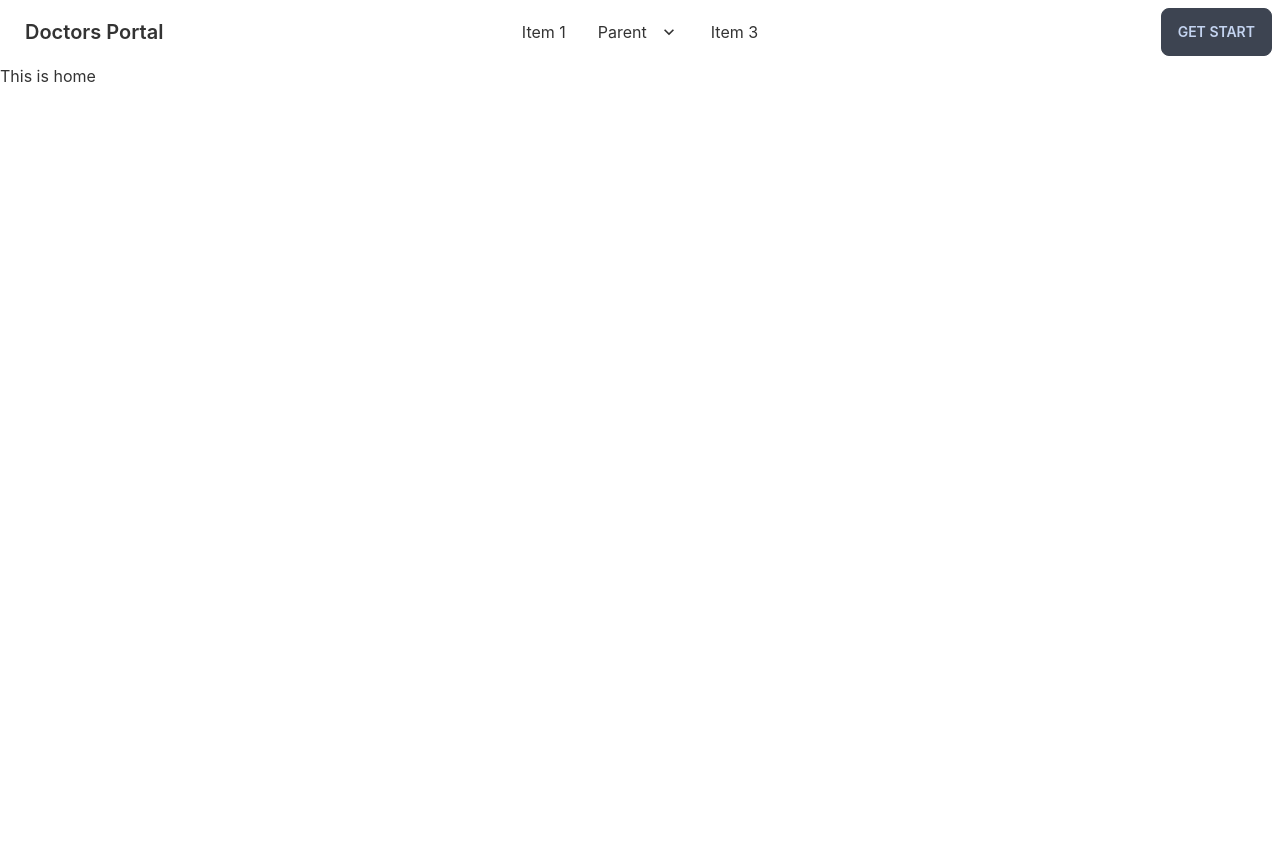
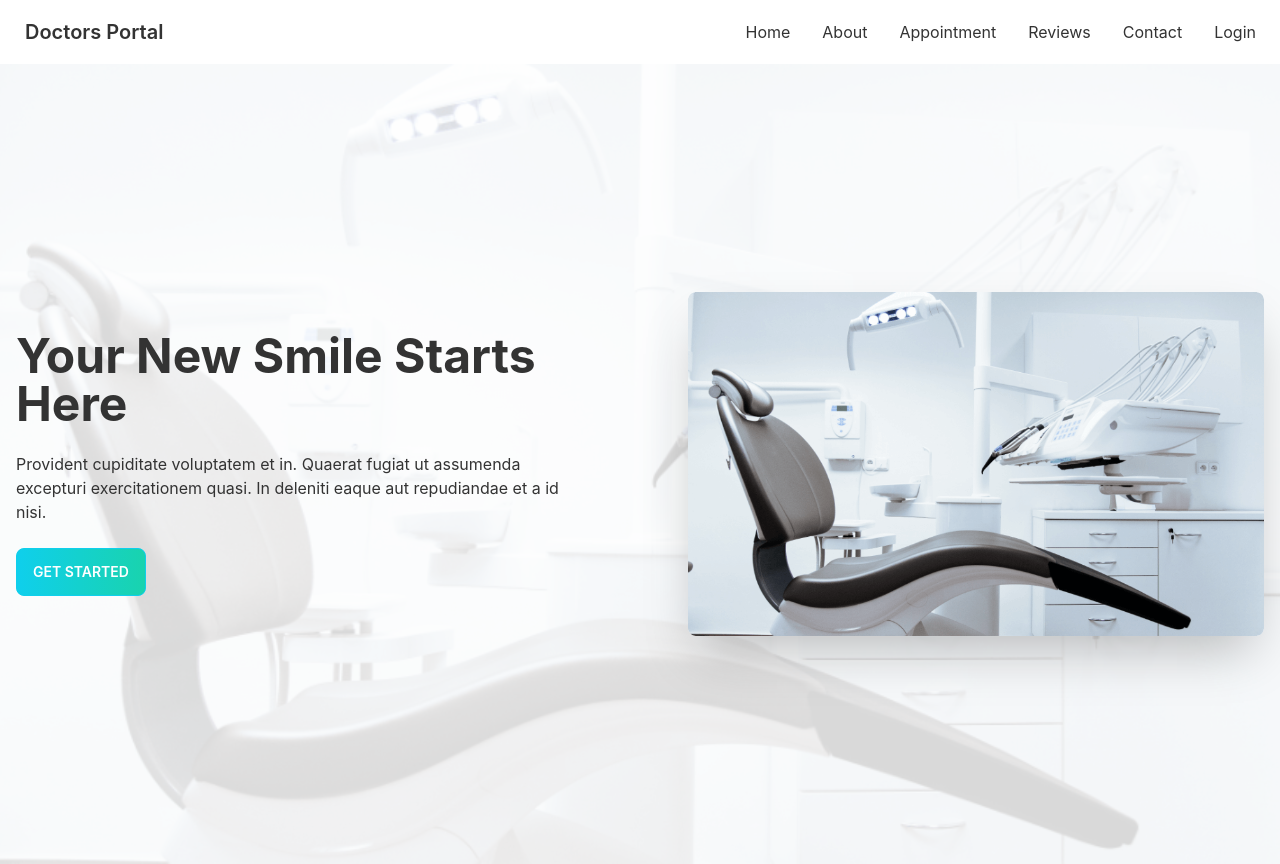
Before and after one commit to mohammad-al-amin-islam/doctors-portal-client-side, a React (Create React App) app: page / in a window 1280 px wide. Before the commit the page ends 800 px from the top, so only its background shows below. Built offline with nearby package versions, Linux system fonts and the light colour scheme.

Commit message:
banner added

```diff
--- a/src/App.js
+++ b/src/App.js
@@ -2,6 +2,7 @@
 import './App.css';
 import About from './Pages/About/About';
 import Home from './Pages/Home/Home';
+import Login from './Pages/Login/Login';
 import Navbar from './Pages/Shared/Navbar';
 
 function App() {
@@ -12,6 +13,7 @@
         <Route path='/' element={<Home></Home>}></Route>
         <Route path='/home' element={<Home></Home>}></Route>
         <Route path='/about' element={<About></About>}></Route>
+        <Route path='/login' element={<Login />}></Route>
       </Routes>
     </div>
   );
--- /dev/null
+++ b/src/Pages/Home/Banner.js
@@ -0,0 +1,19 @@
+import React from 'react';
+import chair from '../../assets/images/chair.png'
+// style={{ backgroundImage: `url(${chair})`, }}
+const Banner = () => {
+    return (
+        <div class="hero min-h-screen bg-white/[.85]" style={{ backgroundImage: `url(${chair})`, backgroundBlendMode: 'overlay' }} >
+            <div class="hero-content flex-col lg:flex-row-reverse">
+                < img src={chair} alt='chair' class="max-w-xl rounded-lg shadow-2xl" />
+                <div className='mr-20'>
+                    <h1 class="text-5xl font-bold">Your New Smile Starts Here</h1>
+                    <p class="py-6">Provident cupiditate voluptatem et in. Quaerat fugiat ut assumenda excepturi exercitationem quasi. In deleniti eaque aut repudiandae et a id nisi.</p>
+                    <button class="btn btn-primary text-white bg-gradient-to-r from-primary to-secondary">Get Started</button>
+                </div>
+            </div >
+        </div >
+    );
+};
+
+export default Banner;
--- a/src/Pages/Home/Home.js
+++ b/src/Pages/Home/Home.js
@@ -1,9 +1,10 @@
 import React from 'react';
+import Banner from './Banner';
 
 const Home = () => {
     return (
         <div>
-            <h3>This is home</h3>
+            <Banner></Banner>
         </div>
     );
 };
--- /dev/null
+++ b/src/Pages/Login/Login.js
@@ -0,0 +1,11 @@
+import React from 'react';
+
+const Login = () => {
+    return (
+        <div>
+            <h1>This is login</h1>
+        </div>
+    );
+};
+
+export default Login;
--- a/src/Pages/Shared/Navbar.js
+++ b/src/Pages/Shared/Navbar.js
@@ -2,6 +2,15 @@
 import { Link } from 'react-router-dom';
 
 const Navbar = () => {
+    const menuItems = <>
+        <li><Link to='/home'>Home</Link></li>
+        <li><Link to='/about'>About</Link></li>
+        <li><Link to='/appoinment'>Appointment</Link></li>
+        <li><Link to='/reviews'>Reviews</Link></li>
+        <li><Link to='/contact'>Contact </Link></li>
+        <li><Link to='/login'>Login</Link></li>
+
+    </>
     return (
         <div class="navbar bg-base-100">
             <div class="navbar-start">
@@ -10,41 +19,17 @@
                         <svg xmlns="http://www.w3.org/2000/svg" class="h-5 w-5" fill="none" viewBox="0 0 24 24" stroke="currentColor"><path stroke-linecap="round" stroke-linejoin="round" stroke-width="2" d="M4 6h16M4 12h8m-8 6h16" /></svg>
                     </label>
                     <ul tabindex="0" class="menu menu-compact dropdown-content mt-3 p-2 shadow bg-base-100 rounded-box w-52">
-                        <li><a>Item 1</a></li>
-                        <li tabindex="0">
-                            <a class="justify-between">
-                                Parent
-                                <svg class="fill-current" xmlns="http://www.w3.org/2000/svg" width="24" height="24" viewBox="0 0 24 24"><path d="M8.59,16.58L13.17,12L8.59,7.41L10,6L16,12L10,18L8.59,16.58Z" /></svg>
-                            </a>
-                            <ul class="p-2">
-                                <li><a>Submenu 1</a></li>
-                                <li><a>Submenu 2</a></li>
-                            </ul>
-                        </li>
-                        <li><Link to='/about'>About</Link></li>
+                        {menuItems}
                     </ul>
                 </div>
-                <a href='/home' class="btn btn-ghost normal-case text-xl">Doctors Portal</a>
+                <Link to='/' class="btn btn-ghost normal-case text-xl">Doctors Portal</Link>
             </div>
-            <div class="navbar-center hidden lg:flex">
+            <div class="navbar-end hidden lg:flex">
                 <ul class="menu menu-horizontal p-0">
-                    <li><a>Item 1</a></li>
-                    <li tabindex="0">
-                        <a>
-                            Parent
-                            <svg class="fill-current" xmlns="http://www.w3.org/2000/svg" width="20" height="20" viewBox="0 0 24 24"><path d="M7.41,8.58L12,13.17L16.59,8.58L18,10L12,16L6,10L7.41,8.58Z" /></svg>
-                        </a>
-                        <ul class="p-2">
-                            <li><a>Submenu 1</a></li>
-                            <li><a>Submenu 2</a></li>
-                        </ul>
-                    </li>
-                    <li><a>Item 3</a></li>
+                    {menuItems}
                 </ul>
             </div>
-            <div class="navbar-end">
-                <a class="btn">Get start</a>
-            </div>
+
         </div>
     );
 };
```
